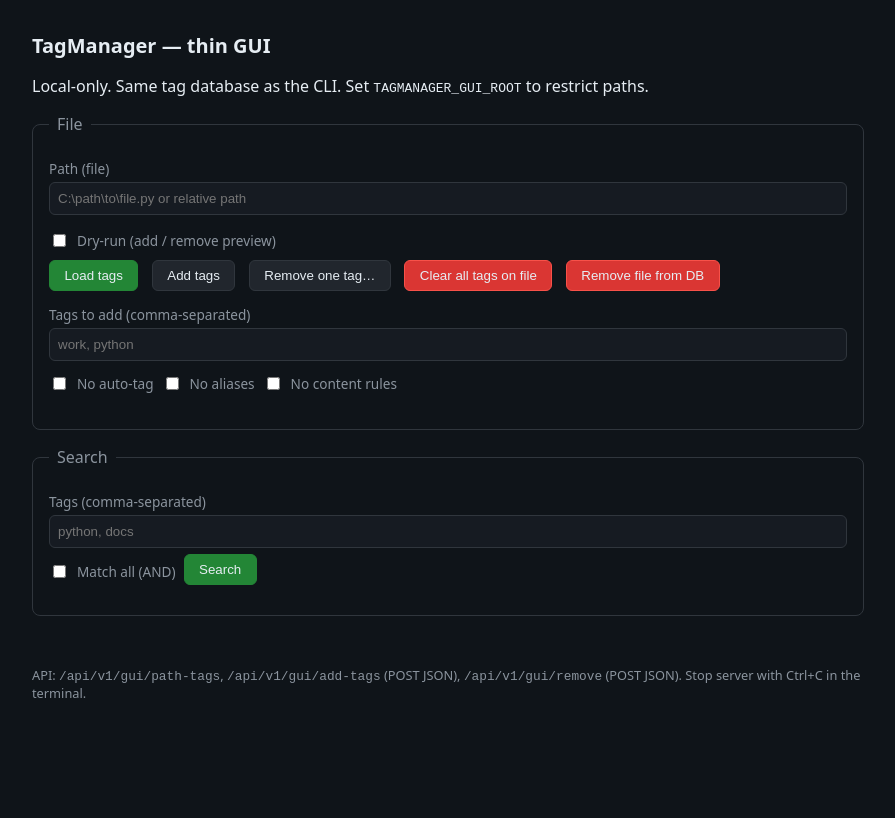
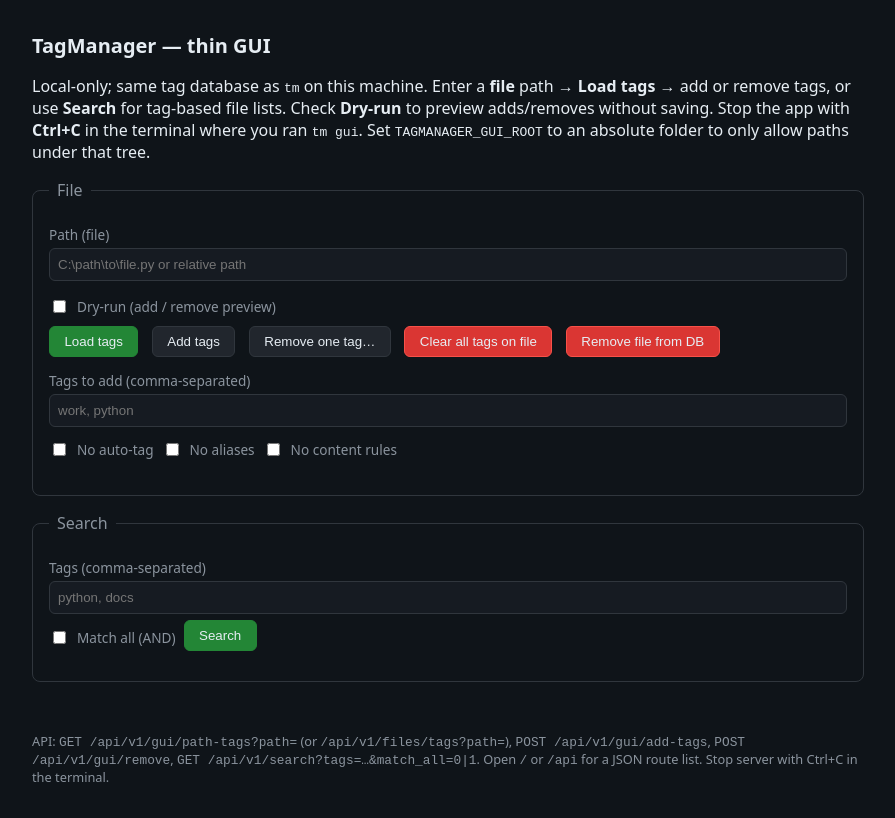
Before and after one commit to DavidTbilisi/TagManager, a plain HTML site: page tagmanager/app/thin_gui.html in a window 1280 px wide. Shown: the whole page, without its empty margins (192-1087 px from the left). Drawn offline with Linux system fonts and the light colour scheme.

Commit message:
docs(gui): expand thin web UI usage and on-page hints
Made-with: Cursor

```diff
--- a/tagmanager/app/thin_gui.html
+++ b/tagmanager/app/thin_gui.html
@@ -31,7 +31,7 @@
 </head>
 <body>
   <h1>TagManager — thin GUI</h1>
-  <p>Local-only. Same tag database as the CLI. Set <code>TAGMANAGER_GUI_ROOT</code> to restrict paths.</p>
+  <p>Local-only; same tag database as <code>tm</code> on this machine. Enter a <strong>file</strong> path → <strong>Load tags</strong> → add or remove tags, or use <strong>Search</strong> for tag-based file lists. Check <strong>Dry-run</strong> to preview adds/removes without saving. Stop the app with <strong>Ctrl+C</strong> in the terminal where you ran <code>tm gui</code>. Set <code>TAGMANAGER_GUI_ROOT</code> to an absolute folder to only allow paths under that tree.</p>
 
   <fieldset>
     <legend>File</legend>
@@ -69,8 +69,9 @@
   </fieldset>
 
   <p id="msg"></p>
-  <p class="hint">API: <code>/api/v1/gui/path-tags</code>, <code>/api/v1/gui/add-tags</code> (POST JSON),
-    <code>/api/v1/gui/remove</code> (POST JSON). Stop server with Ctrl+C in the terminal.</p>
+  <p class="hint">API: <code>GET /api/v1/gui/path-tags?path=</code> (or <code>/api/v1/files/tags?path=</code>),
+    <code>POST /api/v1/gui/add-tags</code>, <code>POST /api/v1/gui/remove</code>, <code>GET /api/v1/search?tags=…&amp;match_all=0|1</code>.
+    Open <code>/</code> or <code>/api</code> for a JSON route list. Stop server with Ctrl+C in the terminal.</p>
 
   <script>
 (function () {
```
Also changed, not shown: README.md.
